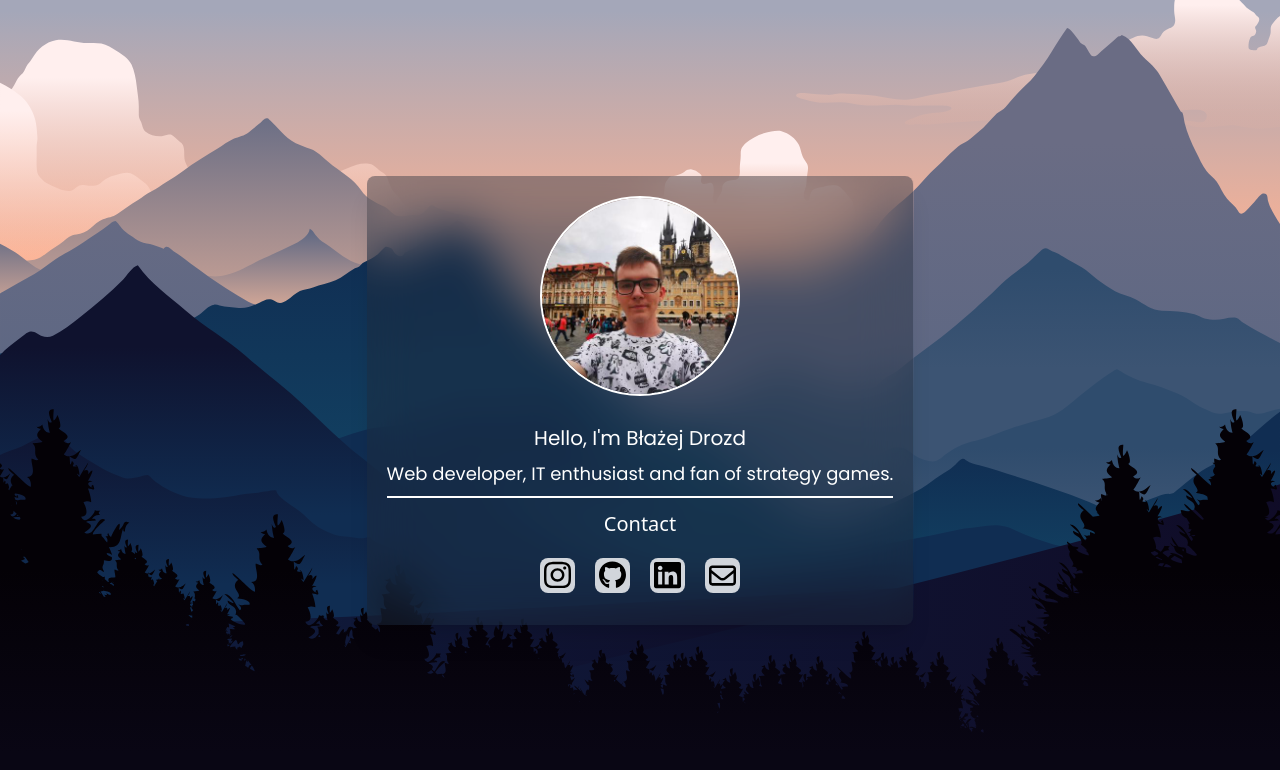
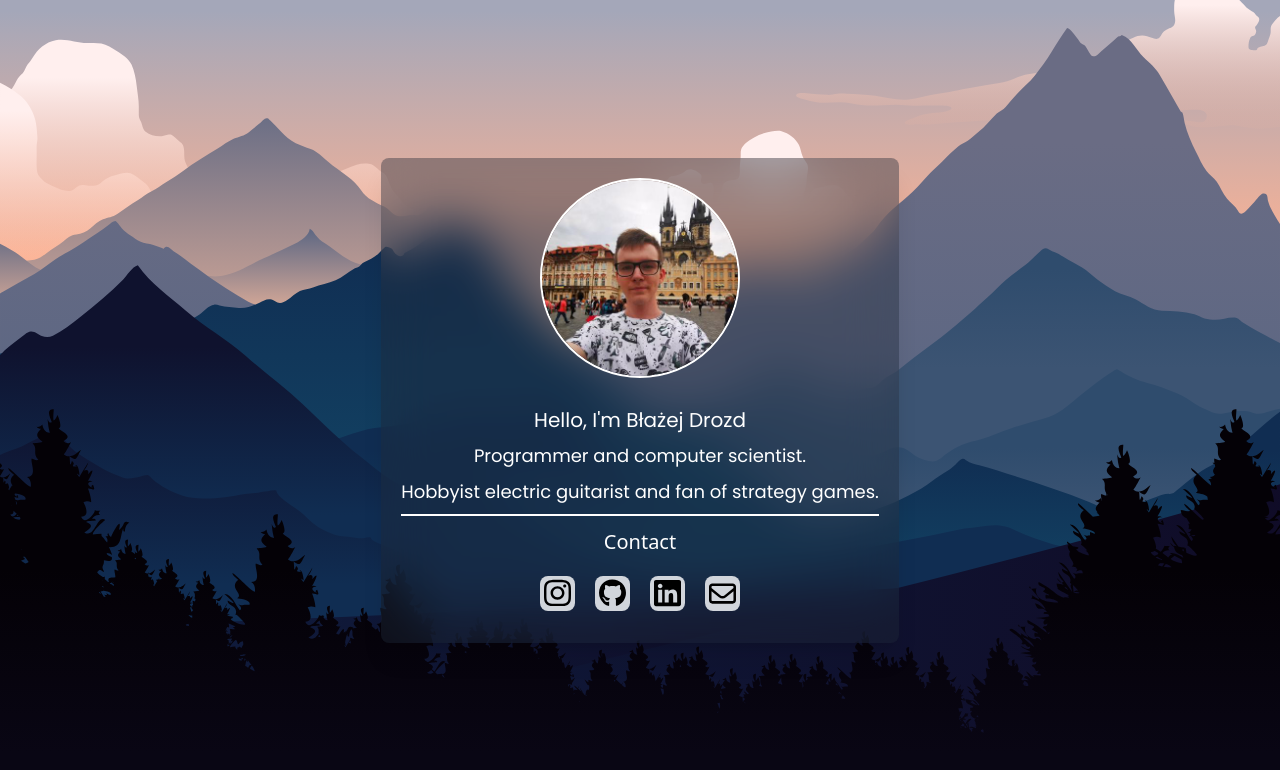
Before and after one commit to Tsugumik/blazejdrozd.pl, a SvelteKit app: page / in a window 1280 px wide. Shown: the top 770 px of the page. Built offline with nearby package versions, Linux system fonts and the light colour scheme.

Commit message:
Description update

```diff
--- a/src/routes/+page.svelte
+++ b/src/routes/+page.svelte
@@ -7,7 +7,8 @@
     <img src="/avatar.jpg" alt="Błażej Drozd" class="rounded-full border-2 border-white" width="200px" height="200px">
     <div class="font-poppins text-white text-center flex flex-col justify-center items-center gap-2 py-2">
         <h2 class="text-xl">Hello, I'm Błażej Drozd</h2>
-        <p class="text-lg">Web developer, IT enthusiast and fan of strategy games.</p>
+        <p class="text-lg">Programmer and computer scientist.</p>
+        <p class="text-lg">Hobbyist electric guitarist and fan of strategy games.</p>
     </div>
 </section>
 <section class="flex flex-col justify-center items-center gap-5 py-3">
```
